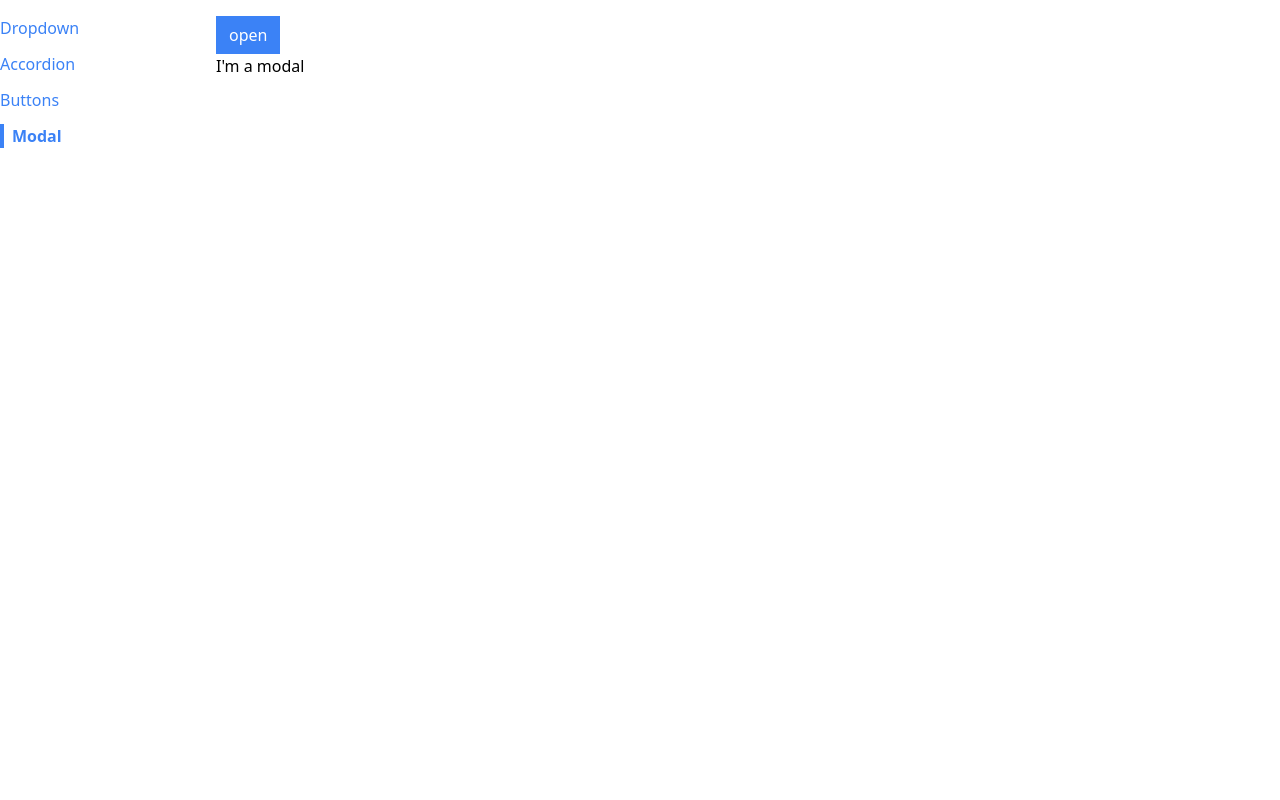
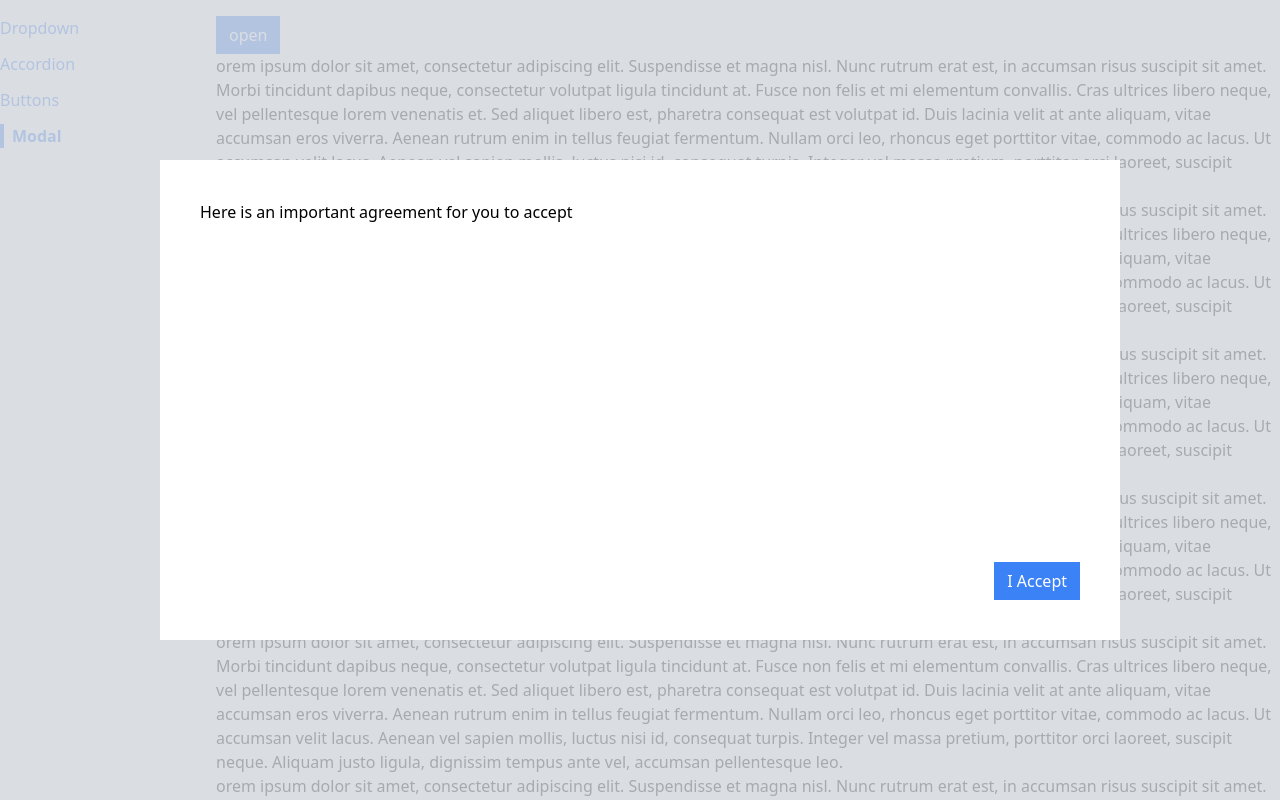
Before and after one commit to DeveloperIsh1179/react-components, a React (Create React App) app: page /modal in a window 1280 px wide. Both pictures are taken after a click on the button "open". Shown: the top 800 px of the page. Built offline with nearby package versions, Linux system fonts and the light colour scheme.

Commit message:
completed the modal in the project

```diff
--- a/public/index.html
+++ b/public/index.html
@@ -39,5 +39,6 @@
       To begin the development, run `npm start` or `yarn start`.
       To create a production bundle, use `npm run build` or `yarn build`.
     -->
+    <div class="modal-container"></div>
   </body>
 </html>
--- a/src/components/Modal.js
+++ b/src/components/Modal.js
@@ -1,10 +1,28 @@
+import ReactDOM from 'react-dom';
+import { useEffect } from 'react';
 
-function Modal() {
-  return (
+function Modal({ children, actionBar, onClose }) {
+  useEffect(() => {
+    document.body.classList.add('overflow-hidden');
+
+    return () => {
+      document.body.classList.remove('overflow-hidden');
+    }
+  }, []);
+  return ReactDOM.createPortal(
     <div>
-      I'm a modal
-    </div>
-  )
+      <div onClick={onClose} className='fixed inset-0 bg-gray-300 opacity-80'></div>
+      <div className='fixed inset-40 p-10 bg-white'>
+        <div className='flex flex-col justify-between h-full'>
+        {children}
+        <div className='flex justify-end'>
+          {actionBar}
+        </div>
+        </div>
+      </div>
+    </div>,
+    document.querySelector('.modal-container')
+  );
 }
 
 export default Modal;
--- a/src/pages/ModalPage.js
+++ b/src/pages/ModalPage.js
@@ -7,12 +7,48 @@ function ModalPage() {
 
   const handleClick = () => {
     setShowModal(true);
+  };
+
+  const handleClose = () => {
+    setShowModal(false);
   }
+
+  const actionBar = (
+    <Button onClick={handleClose} primary>I Accept</Button>
+  )
+  const modal = (
+    <Modal onClose={handleClose} actionBar={actionBar}>
+      <p>
+        Here is an important agreement for you to accept
+      </p>
+    </Modal>
+  )
 
   return(
     <div>
       <Button onClick={handleClick} primary>open</Button>
-      {showModal && <Modal />}
+      {showModal && modal}
+      <p>
+      orem ipsum dolor sit amet, consectetur adipiscing elit. Suspendisse et magna nisl. Nunc rutrum erat est, in accumsan risus suscipit sit amet. Morbi tincidunt dapibus neque, consectetur volutpat ligula tincidunt at. Fusce non felis et mi elementum convallis. Cras ultrices libero neque, vel pellentesque lorem venenatis et. Sed aliquet libero est, pharetra consequat est volutpat id. Duis lacinia velit at ante aliquam, vitae accumsan eros viverra. Aenean rutrum enim in tellus feugiat fermentum. Nullam orci leo, rhoncus eget porttitor vitae, commodo ac lacus. Ut accumsan velit lacus. Aenean vel sapien mollis, luctus nisi id, consequat turpis. Integer vel massa pretium, porttitor orci laoreet, suscipit neque. Aliquam justo ligula, dignissim tempus ante vel, accumsan pellentesque leo.
+      </p>
+      <p>
+      orem ipsum dolor sit amet, consectetur adipiscing elit. Suspendisse et magna nisl. Nunc rutrum erat est, in accumsan risus suscipit sit amet. Morbi tincidunt dapibus neque, consectetur volutpat ligula tincidunt at. Fusce non felis et mi elementum convallis. Cras ultrices libero neque, vel pellentesque lorem venenatis et. Sed aliquet libero est, pharetra consequat est volutpat id. Duis lacinia velit at ante aliquam, vitae accumsan eros viverra. Aenean rutrum enim in tellus feugiat fermentum. Nullam orci leo, rhoncus eget porttitor vitae, commodo ac lacus. Ut accumsan velit lacus. Aenean vel sapien mollis, luctus nisi id, consequat turpis. Integer vel massa pretium, porttitor orci laoreet, suscipit neque. Aliquam justo ligula, dignissim tempus ante vel, accumsan pellentesque leo.
+      </p>
+      <p>
+      orem ipsum dolor sit amet, consectetur adipiscing elit. Suspendisse et magna nisl. Nunc rutrum erat est, in accumsan risus suscipit sit amet. Morbi tincidunt dapibus neque, consectetur volutpat ligula tincidunt at. Fusce non felis et mi elementum convallis. Cras ultrices libero neque, vel pellentesque lorem venenatis et. Sed aliquet libero est, pharetra consequat est volutpat id. Duis lacinia velit at ante aliquam, vitae accumsan eros viverra. Aenean rutrum enim in tellus feugiat fermentum. Nullam orci leo, rhoncus eget porttitor vitae, commodo ac lacus. Ut accumsan velit lacus. Aenean vel sapien mollis, luctus nisi id, consequat turpis. Integer vel massa pretium, porttitor orci laoreet, suscipit neque. Aliquam justo ligula, dignissim tempus ante vel, accumsan pellentesque leo.
+      </p>
+      <p>
+      orem ipsum dolor sit amet, consectetur adipiscing elit. Suspendisse et magna nisl. Nunc rutrum erat est, in accumsan risus suscipit sit amet. Morbi tincidunt dapibus neque, consectetur volutpat ligula tincidunt at. Fusce non felis et mi elementum convallis. Cras ultrices libero neque, vel pellentesque lorem venenatis et. Sed aliquet libero est, pharetra consequat est volutpat id. Duis lacinia velit at ante aliquam, vitae accumsan eros viverra. Aenean rutrum enim in tellus feugiat fermentum. Nullam orci leo, rhoncus eget porttitor vitae, commodo ac lacus. Ut accumsan velit lacus. Aenean vel sapien mollis, luctus nisi id, consequat turpis. Integer vel massa pretium, porttitor orci laoreet, suscipit neque. Aliquam justo ligula, dignissim tempus ante vel, accumsan pellentesque leo.
+      </p>
+      <p>
+      orem ipsum dolor sit amet, consectetur adipiscing elit. Suspendisse et magna nisl. Nunc rutrum erat est, in accumsan risus suscipit sit amet. Morbi tincidunt dapibus neque, consectetur volutpat ligula tincidunt at. Fusce non felis et mi elementum convallis. Cras ultrices libero neque, vel pellentesque lorem venenatis et. Sed aliquet libero est, pharetra consequat est volutpat id. Duis lacinia velit at ante aliquam, vitae accumsan eros viverra. Aenean rutrum enim in tellus feugiat fermentum. Nullam orci leo, rhoncus eget porttitor vitae, commodo ac lacus. Ut accumsan velit lacus. Aenean vel sapien mollis, luctus nisi id, consequat turpis. Integer vel massa pretium, porttitor orci laoreet, suscipit neque. Aliquam justo ligula, dignissim tempus ante vel, accumsan pellentesque leo.
+      </p>
+      <p>
+      orem ipsum dolor sit amet, consectetur adipiscing elit. Suspendisse et magna nisl. Nunc rutrum erat est, in accumsan risus suscipit sit amet. Morbi tincidunt dapibus neque, consectetur volutpat ligula tincidunt at. Fusce non felis et mi elementum convallis. Cras ultrices libero neque, vel pellentesque lorem venenatis et. Sed aliquet libero est, pharetra consequat est volutpat id. Duis lacinia velit at ante aliquam, vitae accumsan eros viverra. Aenean rutrum enim in tellus feugiat fermentum. Nullam orci leo, rhoncus eget porttitor vitae, commodo ac lacus. Ut accumsan velit lacus. Aenean vel sapien mollis, luctus nisi id, consequat turpis. Integer vel massa pretium, porttitor orci laoreet, suscipit neque. Aliquam justo ligula, dignissim tempus ante vel, accumsan pellentesque leo.
+      </p>
+      <p>
+      orem ipsum dolor sit amet, consectetur adipiscing elit. Suspendisse et magna nisl. Nunc rutrum erat est, in accumsan risus suscipit sit amet. Morbi tincidunt dapibus neque, consectetur volutpat ligula tincidunt at. Fusce non felis et mi elementum convallis. Cras ultrices libero neque, vel pellentesque lorem venenatis et. Sed aliquet libero est, pharetra consequat est volutpat id. Duis lacinia velit at ante aliquam, vitae accumsan eros viverra. Aenean rutrum enim in tellus feugiat fermentum. Nullam orci leo, rhoncus eget porttitor vitae, commodo ac lacus. Ut accumsan velit lacus. Aenean vel sapien mollis, luctus nisi id, consequat turpis. Integer vel massa pretium, porttitor orci laoreet, suscipit neque. Aliquam justo ligula, dignissim tempus ante vel, accumsan pellentesque leo.
+      </p>
     </div>
   )
 
```
